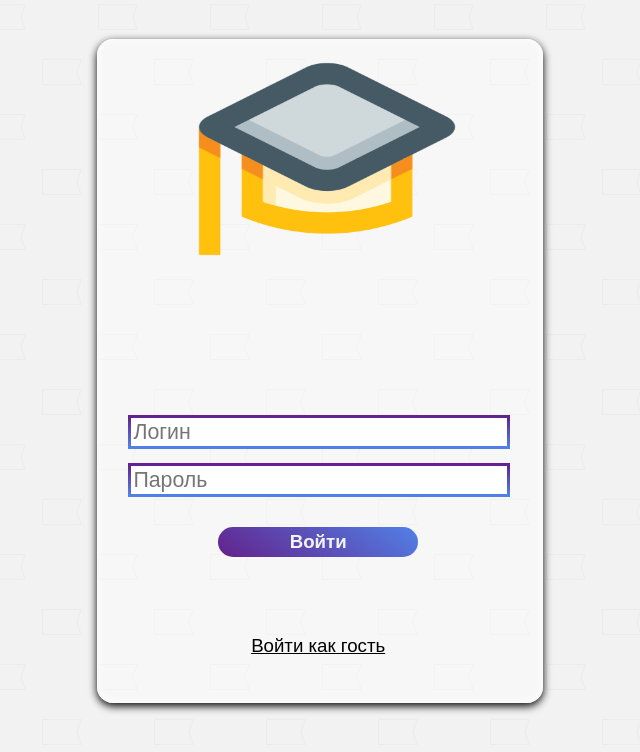
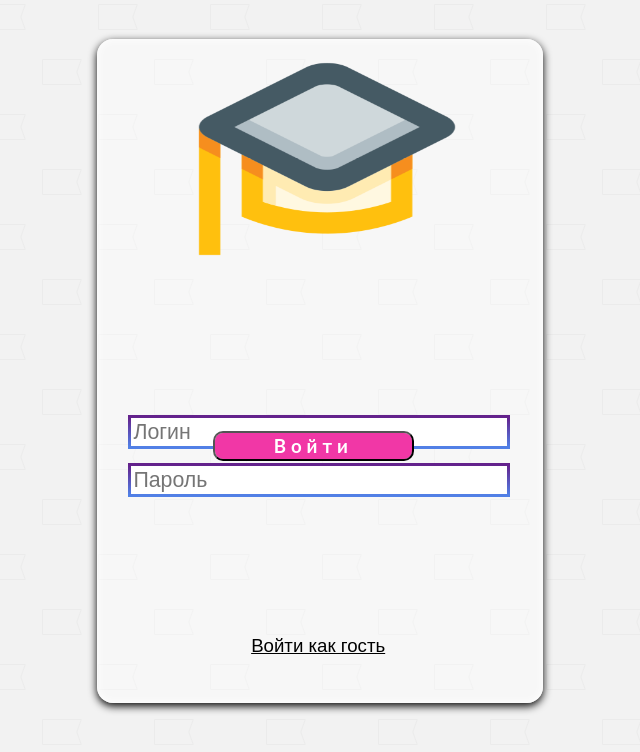
Before and after one commit to neiroun/TechnoStrelka, a Flask app: page / in a window 1280 px wide. Shown: the part 25-777 px from the top of the page, without its empty margins (294-934 px from the left). Run offline with Flask 3, Linux system fonts and the light colour scheme; some libraries are stand-ins or nearby versions.

Commit message:
new button and select

```diff
--- a/static/main.css
+++ b/static/main.css
@@ -49,7 +49,7 @@ body{
 }
 
 #login {
-    position: relative;
+    position: absolute;
     display: block;
     top: 55%;
     left: 33%;
@@ -77,20 +77,24 @@ body{
 }
 
 #sign_in {
+    position: absolute;
+    text-decoration: none;
+    margin-top: 35%;
+    margin-left: 39%;
     display: block;
-    top: 69%;
-    left: 40%;
-    background: linear-gradient(35deg, rgb(100, 33, 139), rgb(81, 129, 231));
-    border: none;
-    color: #f2f3f4;
-    position: fixed;
-    border-radius: 16px;
+    /* padding: 15px 30px; */
+    border-radius: 10px;
+    box-shadow: 0 0 40px 40px #F137A6 inset, 0 0 0 0 #F137A6;
+    font-family: 'Lato', sans-serif;
+    font-weight: bold;
+    letter-spacing: 5px;
+    color: white;
+    transition: .15s ease-in-out;
 }
 
 #sign_in:hover {
-    box-shadow: inset 0 0 20px rgba(0, 0, 0, .2),
-    0 2px 0 rgba(225, 225, 225, .4),
-    inset 0 2px 0 rgba(0, 0, 0, .1);
+    box-shadow: 0 0 10px 0 #F137A6 inset, 0 0 10px 4px #F137A6;
+    color: #F137A6;
 }
 
 #sign_like_guest {
--- a/static/script_main.js
+++ b/static/script_main.js
@@ -5,7 +5,8 @@
     document.getElementById('schedule').onclick = function(){
         document.getElementById('table').hidden = false;
         document.getElementById('list').style.display = 'block';
-        document.getElementById('schedule').hidden = true;
+        document.getElementById('schedule').style.display = 'none';
+        document.getElementById('back').hidden = false;
     }
  }
  jQuery(($) => {
```
Also changed, not shown: static/back.png (added).
